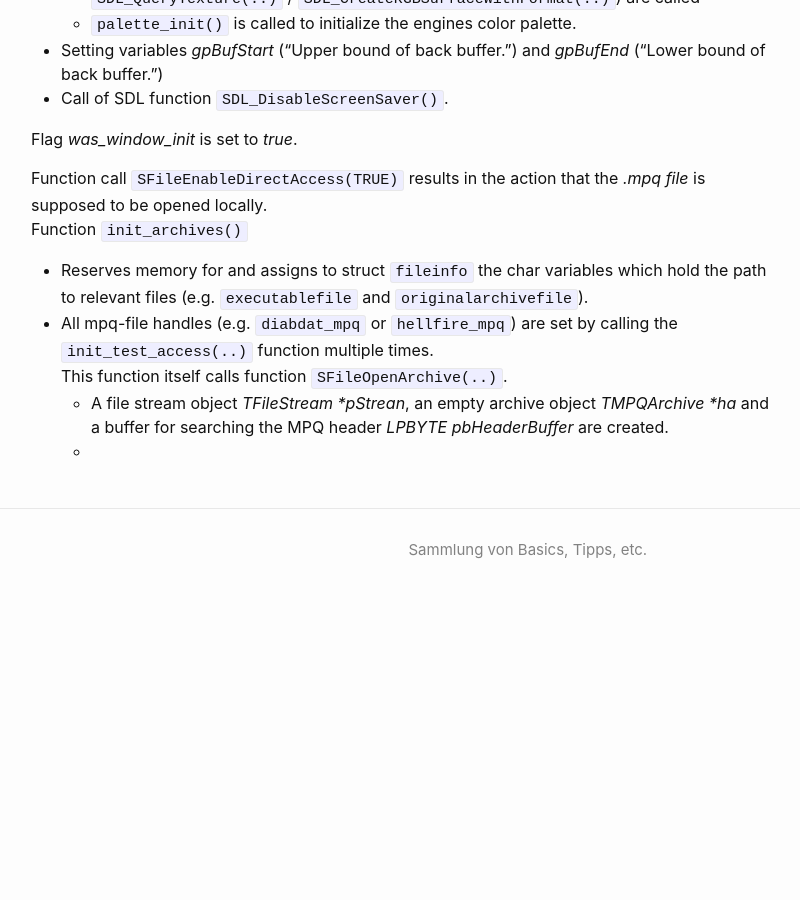
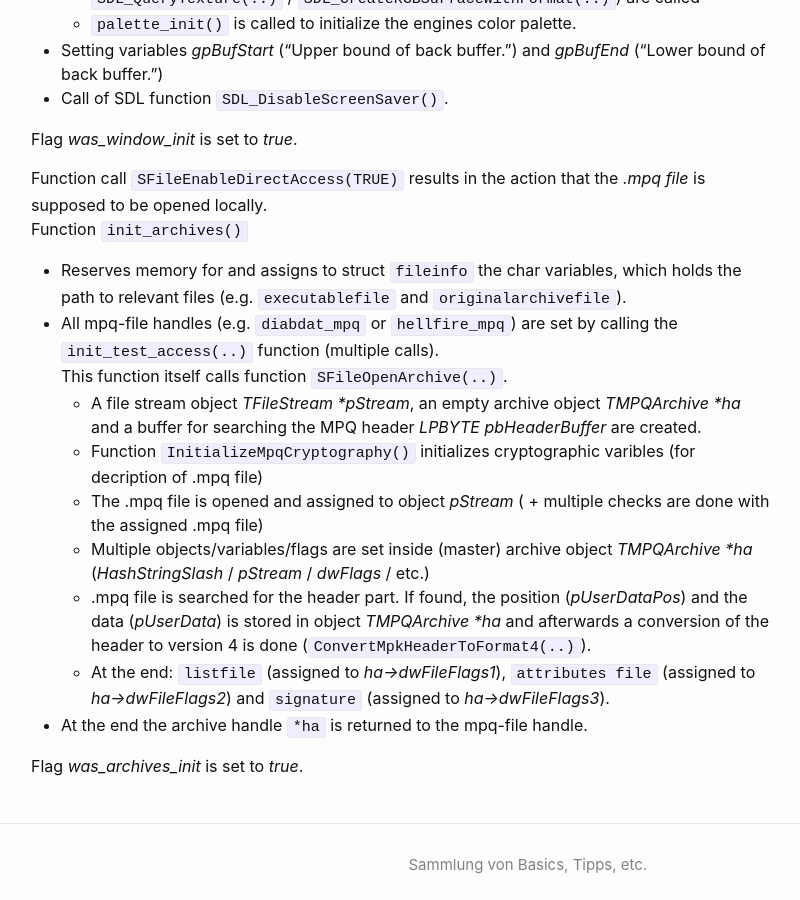
Before and after one commit to Hautaklyttn/progDocs, a Jekyll site: the page built from docs/articles/projects/code_wt_devilution.md, in a window 1280 px wide and 900 px high, scrolled down 1699 px. Shown: the whole window, without its empty margins (239-1039 px from the left). Built offline with Jekyll 4.4.1, drawn with Linux system fonts in a browser that asks for light colours; before the commit the page ends 2320 px from its top, so only the background shows below that.

Commit message:
Devilution walkthrough update

```diff
--- a/docs/articles/projects/code_wt_devilution.md
+++ b/docs/articles/projects/code_wt_devilution.md
@@ -57,8 +57,15 @@ Flag *was_window_init* is set to *true*.
 
 Function call `SFileEnableDirectAccess(TRUE)` results in the action that the *.mpq file* is supposed to be opened locally.
 Function `init_archives()`
-   - Reserves memory for and assigns to struct `fileinfo` the char variables which hold the path to relevant files (e.g. `executablefile` and `originalarchivefile`).
-   - All mpq-file handles (e.g. `diabdat_mpq` or `hellfire_mpq`) are set by calling the `init_test_access(..)` function multiple times.
+   - Reserves memory for and assigns to struct `fileinfo` the char variables, which holds the path to relevant files (e.g. `executablefile` and `originalarchivefile`).
+   - All mpq-file handles (e.g. `diabdat_mpq` or `hellfire_mpq`) are set by calling the `init_test_access(..)` function (multiple calls).
      This function itself calls function `SFileOpenArchive(..)`.
-      - A file stream object *TFileStream \*pStrean*, an empty archive object *TMPQArchive \*ha* and a buffer for searching the MPQ header *LPBYTE pbHeaderBuffer* are created.
-      -
+      - A file stream object *TFileStream \*pStream*, an empty archive object *TMPQArchive \*ha* and a buffer for searching the MPQ header *LPBYTE pbHeaderBuffer* are created.
+      - Function `InitializeMpqCryptography()` initializes cryptographic varibles (for decription of .mpq file)
+      - The .mpq file is opened and assigned to object *pStream* ( + multiple checks are done with the assigned .mpq file)
+      - Multiple objects/variables/flags are set inside (master) archive object *TMPQArchive \*ha* (*HashStringSlash* / *pStream* / *dwFlags* / etc.)
+      - .mpq file is searched for the header part. If found, the position (*pUserDataPos*) and the data (*pUserData*) is stored in object *TMPQArchive \*ha* and afterwards a conversion of the header to version 4 is done (`ConvertMpkHeaderToFormat4(..)`).
+      - At the end: `listfile` (assigned to *ha->dwFileFlags1*), `attributes file` (assigned to *ha->dwFileFlags2*) and `signature` (assigned to *ha->dwFileFlags3*).
+  - At the end the archive handle ``*ha`` is returned to the mpq-file handle.
+
+Flag *was_archives_init* is set to *true*.
```
